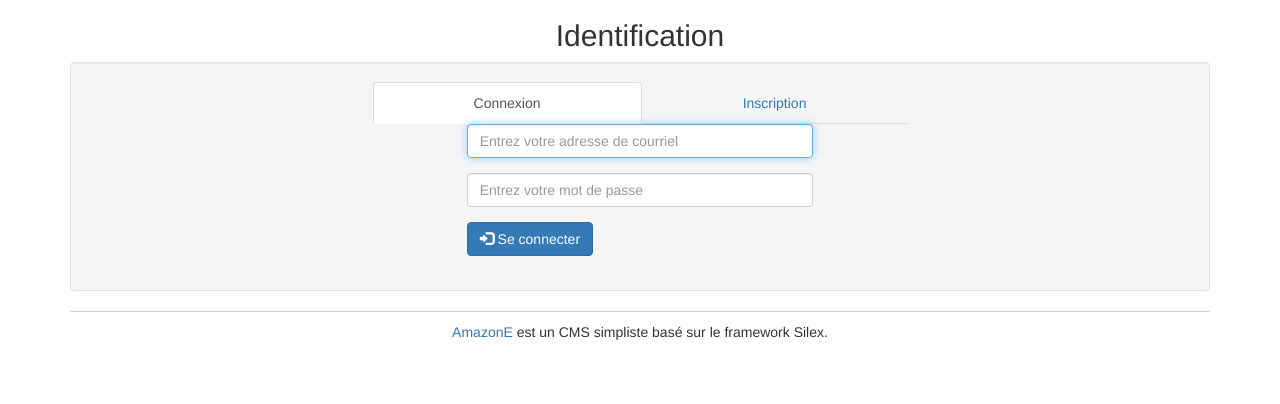
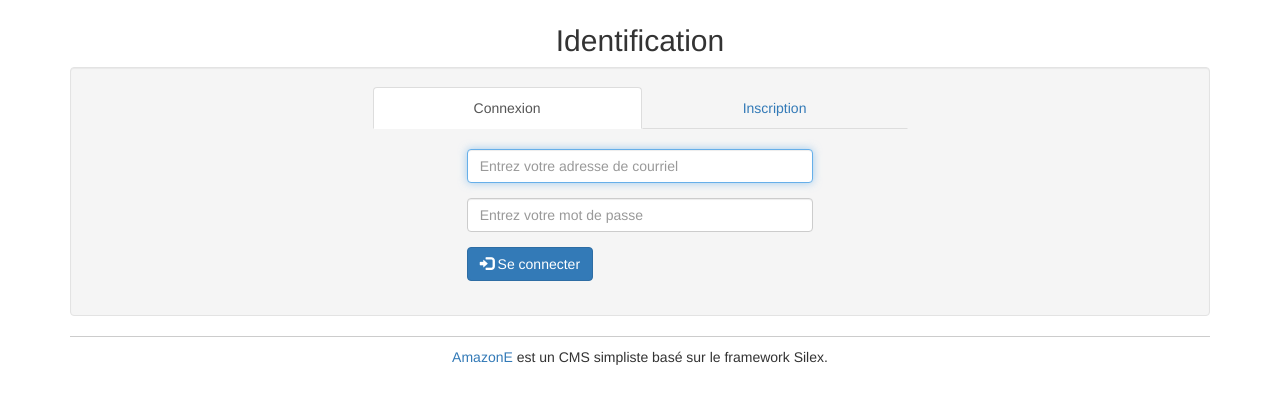
Before and after one commit to polytechlyon-isi2/AmazonE, a PHP site: template views/login.html.twig in a window 1280 px wide. Shown: the part 51-455 px from the top of the page. Run offline with PHP 8.4, Linux system fonts and the light colour scheme; the template is opened without the code that fills it, so the values that code supplies are empty; some libraries are stand-ins or nearby versions.

Commit message:
Update CSS file

```diff
--- a/web/css/amazone.css
+++ b/web/css/amazone.css
@@ -1,5 +1,13 @@
 body {
     padding-top: 50px;
+}
+
+.itemTitle:hover, .itemTitle:focus {
+    text-decoration: none;
+}
+
+#content {
+    margin-top: 25px;
 }
 
 .footer {
@@ -13,15 +21,11 @@
     padding-bottom: 10px;
 }
 
-.bodyContent {
-	margin-top: 25px;
-}
-
 .images {
 	border-radius: 7px;
     box-shadow: 1px 1px 10px #555;
 }
 
-.itemTitle:hover, .itemTitle:focus {
-    text-decoration: none;
+.login {
+    margin-top: 20px;
 }
```
